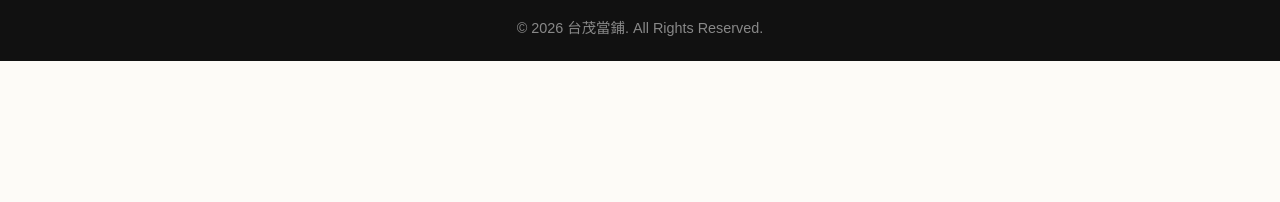
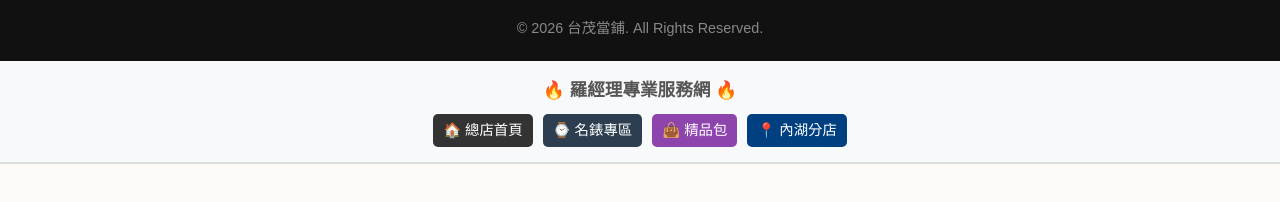
Before and after one commit to gucci3364-spec/neihupawnshop, a plain HTML site: page index.html in a window 1280 px wide. Shown: the part 5417-5619 px from the top of the page. Before the commit the page ends 5548 px from the top, so only its background shows below. Drawn offline with Linux system fonts and the light colour scheme.

Commit message:
Add navigation bar with links to services

```diff
--- a/index.html
+++ b/index.html
@@ -698,3 +698,16 @@
     </script>
 </body>
 </html>
+<nav style="background: #f8f9fa; padding: 15px; border-bottom: 2px solid #ddd; text-align: center; margin-bottom: 20px;">
+    <p style="margin: 0 0 10px 0; font-weight: bold; color: #555; font-size: 1.1rem;">🔥 羅經理專業服務網 🔥</p>
+    <div style="display: flex; flex-wrap: wrap; justify-content: center; gap: 10px;">
+        <a href="https://gucci3364-spec.github.io/taimaopawnshop/" style="text-decoration: none; background: #333; color: white; padding: 5px 10px; border-radius: 5px; font-size: 0.9rem;">🏠 總店首頁</a>
+
+        <a href="https://gucci3364-spec.github.io/WATCH/" style="text-decoration: none; background: #2c3e50; color: white; padding: 5px 10px; border-radius: 5px; font-size: 0.9rem;">⌚ 名錶專區</a>
+
+        <a href="https://gucci3364-spec.github.io/BAGS/" style="text-decoration: none; background: #8e44ad; color: white; padding: 5px 10px; border-radius: 5px; font-size: 0.9rem;">👜 精品包</a>
+
+        <a href="https://gucci3364-spec.github.io/neihupawnshop/" style="text-decoration: none; background: #004080; color: white; padding: 5px 10px; border-radius: 5px; font-size: 0.9rem;">📍 內湖分店</a>
+
+        </div>
+</nav>
```
